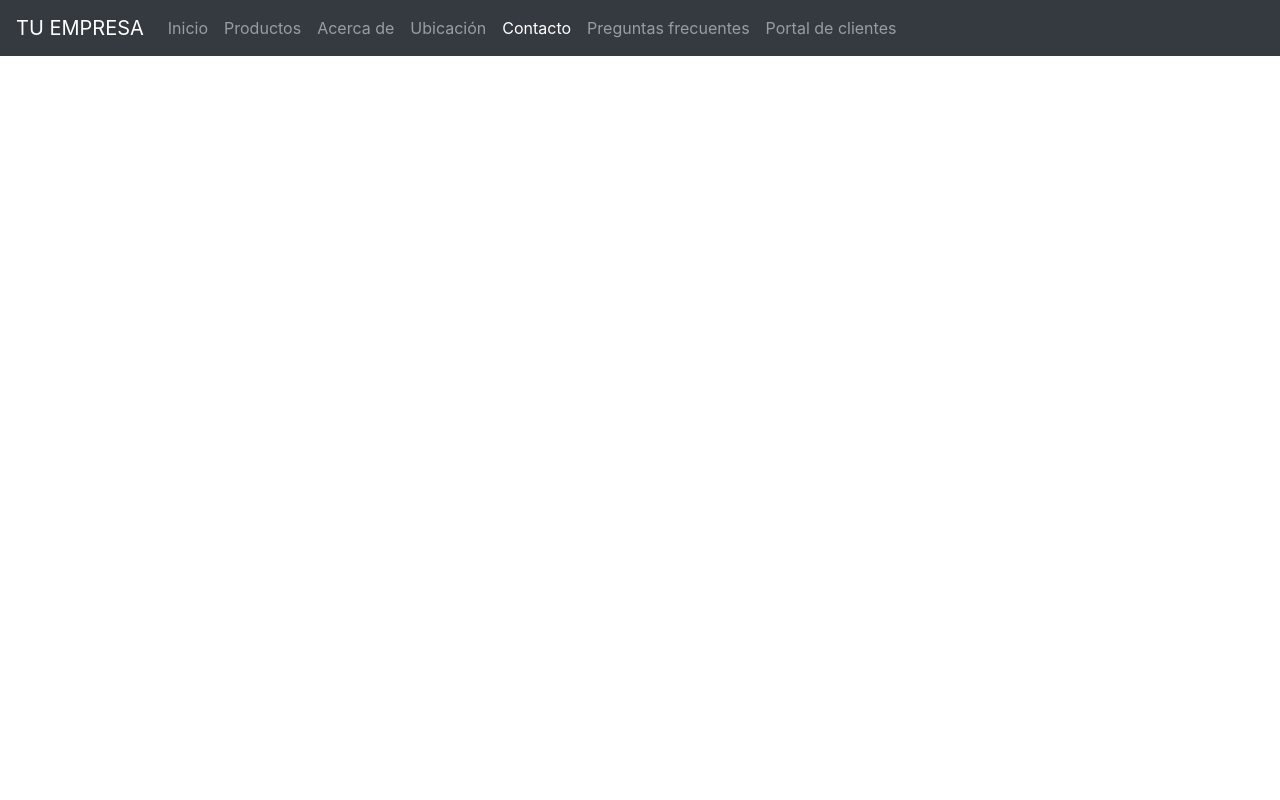
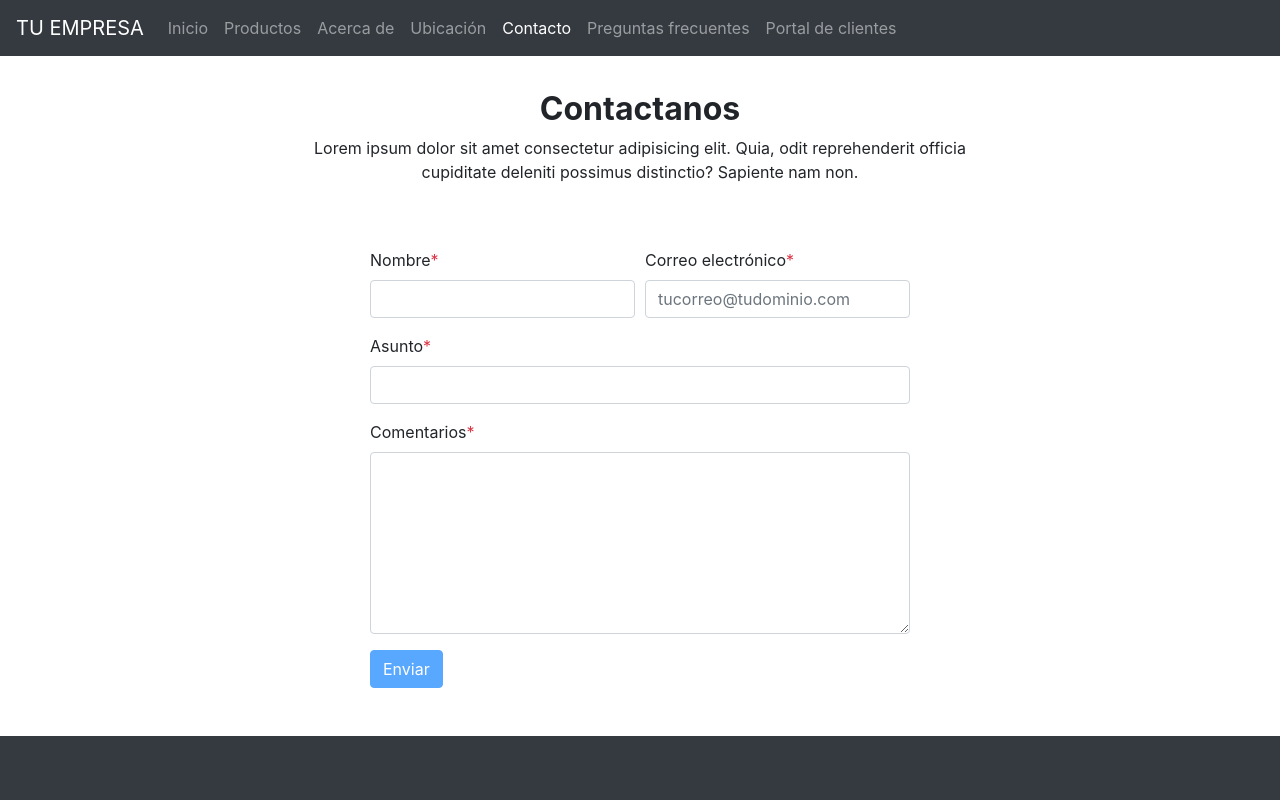
Before and after one commit to VictorMoralesR/rrr-customer-client-web, an Angular app: page /contact in a window 1280 px wide. Shown: the top 800 px of the page. Built offline with nearby package versions, Linux system fonts and the light colour scheme.

Commit message:
feat: contact design added

```diff
--- a/src/app/app.module.ts
+++ b/src/app/app.module.ts
@@ -2,6 +2,8 @@ import { BrowserModule } from '@angular/platform-browser';
 import { NgModule } from '@angular/core';
 
 import { AppComponent } from './app.component';
+import { ReactiveFormsModule } from '@angular/forms';
+
 
 //modules
 import { SupportModule } from './support.module';
@@ -14,9 +16,10 @@ import { FontAwesomeModule } from '@fortawesome/angular-fontawesome';
   ],
   imports: [
     BrowserModule,
+    ReactiveFormsModule,
+    FontAwesomeModule,
     SupportModule,
     WebsiteModule,
-    FontAwesomeModule
   ],
   providers: [],
   bootstrap: [AppComponent]
--- a/src/app/components/header/header.component.scss
+++ b/src/app/components/header/header.component.scss
@@ -0,0 +1,3 @@
+header{
+    margin-bottom: 90px;
+}
--- a/src/app/website/customer-contact-page/customer-contact-page.component.html
+++ b/src/app/website/customer-contact-page/customer-contact-page.component.html
@@ -1,9 +1,59 @@
 <app-header></app-header>
 
 <div class="container">
-    <div class="col">
-        <div class="row">
-            <h1>Contacto</h1>
+    <div class="row justify-content-md-center  my-5">
+        <div class="col-8">
+            <h2 class="text-center font-weight-bold">
+                Contactanos
+            </h2>
+            <p class="text-center">Lorem ipsum dolor sit amet consectetur adipisicing elit. Quia, odit reprehenderit officia cupiditate deleniti possimus distinctio? Sapiente nam non.</p>
+        </div>
+    </div>
+    <div class="row justify-content-md-center">
+        <div class="col-6">
+            <form [formGroup]="formContact" (ngSubmit)="movimientoSave()">
+                <div class="form-row">
+                  <div class="col-6">
+                    <div class="form-group">
+                        <label for="inputName">Nombre<span class="text-danger">*</span></label>
+                        <input type="text" class="form-control" id="inputName" formControlName="name"
+                        required>
+                    </div>
+                  </div>
+                  <div class="col-6">
+                    <div class="form-group">
+                        <label for="inputEmail">Correo electrónico<span class="text-danger">*</span></label>
+                        <input type="email" class="form-control" id="inputEmail" formControlName="email"
+                        placeholder="tucorreo@tudominio.com"
+                        email="true"
+                        required>
+                    </div>
+                  </div>
+                </div>
+                <div class="form-row">
+                  <div class="col">
+                    <div class="form-group">
+                        <label for="inputSubject">Asunto<span class="text-danger">*</span></label>
+                        <input type="text" class="form-control" id="inputSubject" formControlName="subject"
+                        required>
+                    </div>
+                  </div>
+                </div>
+                <div class="form-row">
+                    <div class="col">
+                        <div class="form-group">
+                            <label for="inputComments">Comentarios<span class="text-danger">*</span></label>
+                            <textarea class="form-control" id="inputComments" rows="7" formControlName="comments"
+                            required></textarea>
+                        </div>
+                    </div>
+                </div>
+                <button class="btn btn-primary" type="submit" [disabled]="!formContact.valid">
+                    Enviar
+                </button>
+              </form>
         </div>
     </div>
 </div>
+
+<app-footer></app-footer>
--- a/src/app/website/customer-contact-page/customer-contact-page.component.ts
+++ b/src/app/website/customer-contact-page/customer-contact-page.component.ts
@@ -1,4 +1,5 @@
 import { Component, OnInit } from '@angular/core';
+import { Validators, FormBuilder } from '@angular/forms';
 
 @Component({
   selector: 'app-customer-contact-page',
@@ -6,8 +7,15 @@ import { Component, OnInit } from '@angular/core';
   styleUrls: ['./customer-contact-page.component.scss']
 })
 export class CustomerContactPageComponent implements OnInit {
-
-  constructor() { }
+  formContact:any;
+  constructor(private formBuilder: FormBuilder) {
+    this.formContact = this.formBuilder.group({
+      name: ['', [Validators.required]],
+      email: ['', [Validators.required]],
+      subject: ['', [Validators.required]],
+      comments: ['', [Validators.required]],
+    });
+  }
 
   ngOnInit(): void {
   }
--- a/src/app/website/customer-home-page/customer-home-page.component.html
+++ b/src/app/website/customer-home-page/customer-home-page.component.html
@@ -2,7 +2,7 @@
 
 <div class="container">
     <div class="row">
-        <div class="col my-5">
+        <div class="col mb-5">
             <div id="carouselExampleSlidesOnly" class="carousel slide" data-ride="carousel">
                 <ol class="carousel-indicators">
                     <li data-target="#carouselExampleSlidesOnly" data-slide-to="0" class="active"></li>
```
Also changed, not shown: src/app/website/website.module.ts (+5 -3 lines).
